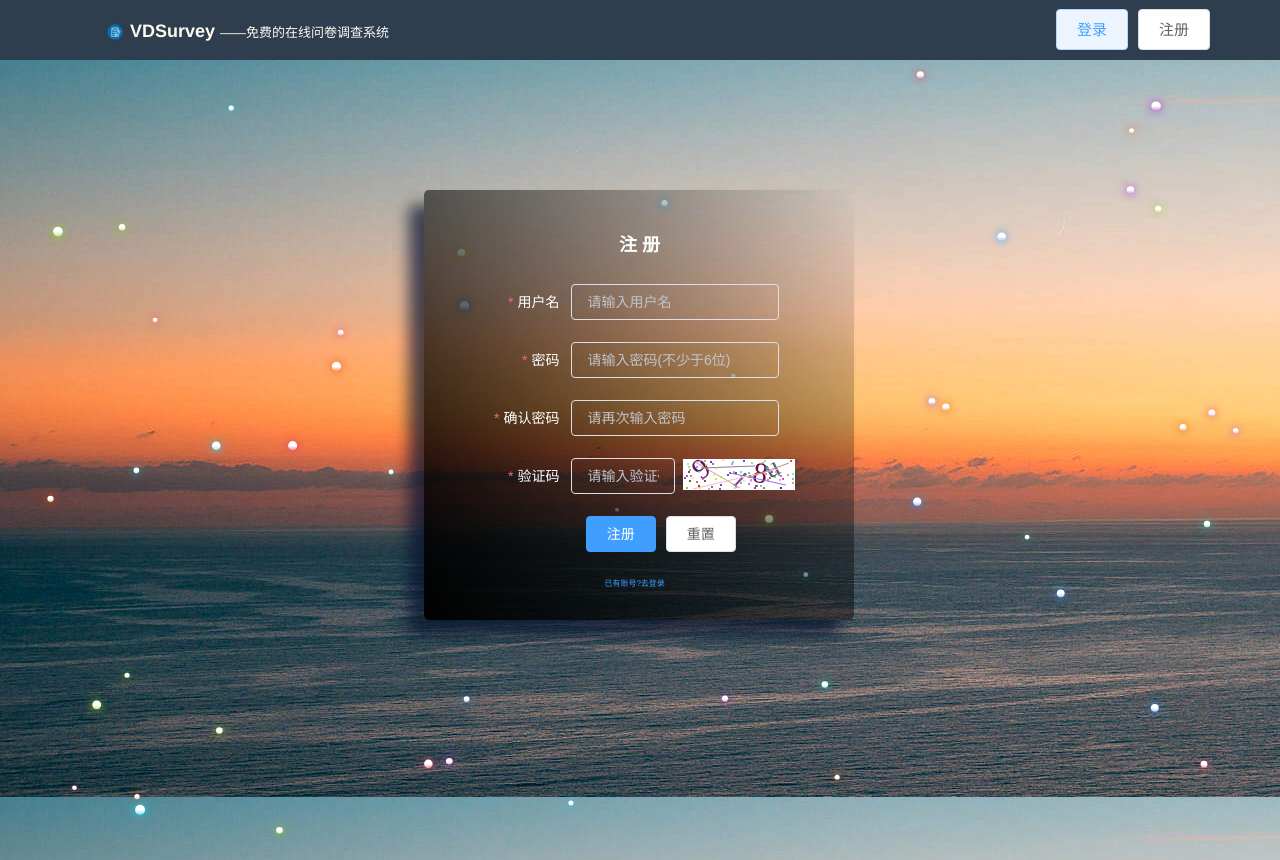
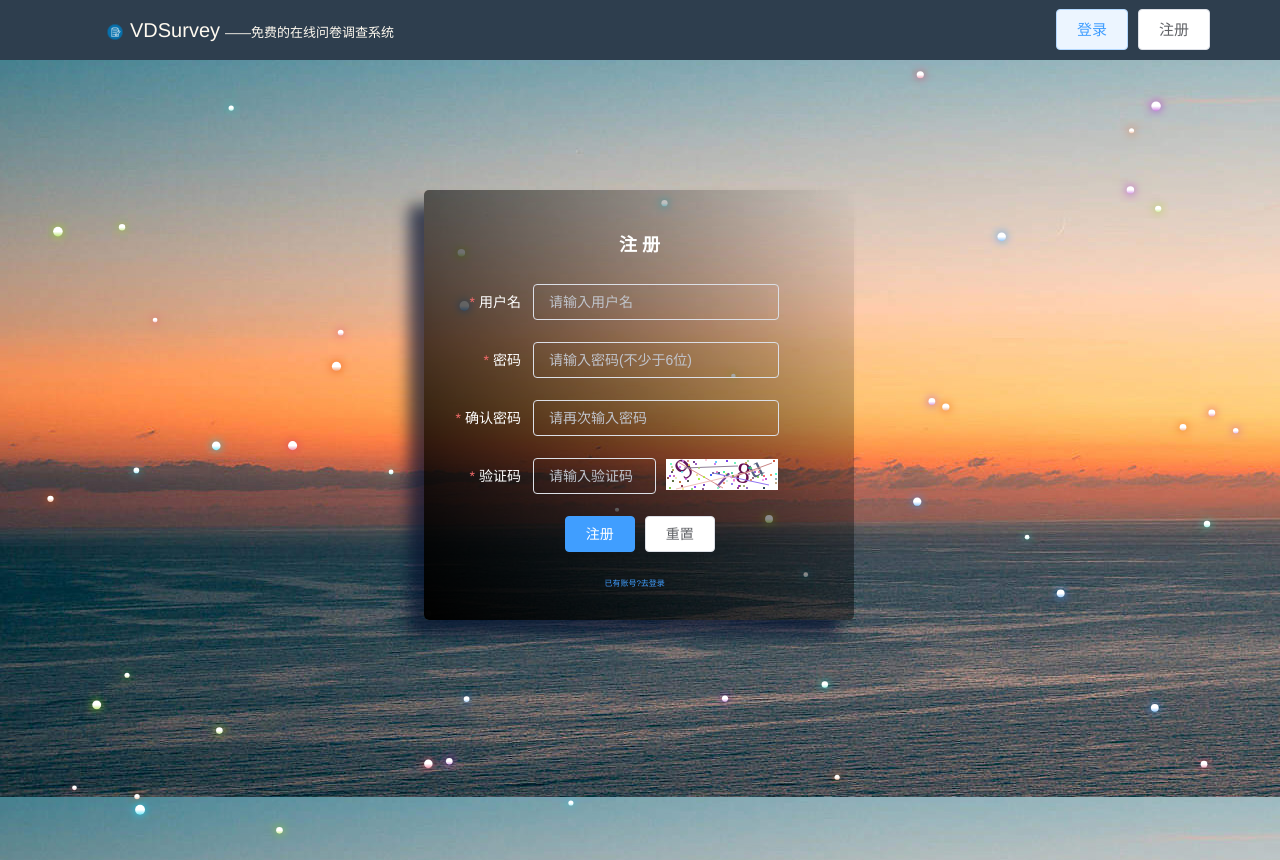
Before and after one commit to SokachH/questionnaire-sys, a Vue app in the folder qs-frontend/: page /register in a window 1280 px wide. Built offline with nearby package versions, Linux system fonts and the light colour scheme; no server answers; what vue-clipboard2 would draw is missing.

Commit message:
fix style bug

```diff
--- a/qs-frontend/src/components/Login.vue
+++ b/qs-frontend/src/components/Login.vue
@@ -9,11 +9,11 @@
         <el-form ref="loginForm" :rules="rules" :model="loginForm">
           <el-form-item prop="username">
             <el-input
+              class="login_input"
               @keyup.enter.native="login('loginForm')"
               icon="el-icon-search"
               placeholder="请输入用户名"
               v-model="loginForm.username"
-              class="input_style"
             >
               <i class="el-icon-user" slot="prefix"> </i>
             </el-input>
@@ -22,9 +22,9 @@
             <el-input
               @keyup.enter.native="login('loginForm')"
               placeholder="请输入密码"
-              class="input_style"
               v-model="loginForm.password"
               show-password
+              class="login_input"
             >
               <i class="el-icon-key" slot="prefix"> </i>
             </el-input>
@@ -33,6 +33,7 @@
             <el-row :span="24">
               <el-col :span="13">
                 <el-input
+                  class="login_input"
                   v-model="loginForm.code"
                   auto-complete="off"
                   placeholder="请输入验证码"
@@ -327,7 +328,7 @@ export default {
 </script>
 
 
-<style>
+<style scoped>
 .login {
   position: absolute;
   width: 100%;
@@ -385,7 +386,9 @@ export default {
   width: 100%;
   overflow: hidden;
 }
-.el-input__inner {
+/* .login_input .el-input__inner { */
+/* .login_input>>>el-input { */
+.login_input >>> .el-input__inner {
   background-color: transparent;
   color: cornsilk;
 }
--- a/qs-frontend/src/components/Register.vue
+++ b/qs-frontend/src/components/Register.vue
@@ -16,15 +16,17 @@
           label-width="100px"
           class="demo-registeForm"
         >
-          <el-form-item prop="username" label="用户名">
+          <el-form-item prop="username" label="用户名" class="regist_form">
             <el-input
+              class="regist_input"
               @keyup.enter.native="Register('registerForm')"
               v-model="registerForm.username"
               placeholder="请输入用户名"
             ></el-input>
           </el-form-item>
-          <el-form-item label="密码" prop="pass">
+          <el-form-item label="密码" prop="pass" class="regist_form">
             <el-input
+              class="regist_input"
               @keyup.enter.native="Register('registerForm')"
               v-model="registerForm.pass"
               autocomplete="off"
@@ -33,8 +35,9 @@
             >
             </el-input>
           </el-form-item>
-          <el-form-item label="确认密码" prop="checkPass">
+          <el-form-item label="确认密码" prop="checkPass" class="regist_form">
             <el-input
+              class="regist_input"
               @keyup.enter.native="Register('registerForm')"
               v-model="registerForm.checkPass"
               autocomplete="off"
@@ -43,10 +46,11 @@
             >
             </el-input>
           </el-form-item>
-          <el-form-item label="验证码" prop="code">
+          <el-form-item label="验证码" prop="code" class="regist_form">
             <el-row :span="24">
               <el-col :span="12">
                 <el-input
+                  class="regist_input"
                   @keyup.enter.native="Register('registerForm')"
                   v-model="registerForm.code"
                   autocomplete="off"
@@ -364,7 +368,7 @@ export default {
 };
 </script>
 
-<style>
+<style scoped>
 .register {
   position: absolute;
   width: 100%;
@@ -397,7 +401,7 @@ export default {
     rgb(0, 0, 0) 100%
   );
 }
-.el-form-item__label {
+.regist_form >>> .el-form-item__label {
   color: #ffffff;
 }
 .el-form {
@@ -429,4 +433,8 @@ export default {
 .login_code {
   height: 20px;
 }
+.regist_input >>> .el-input__inner {
+  background-color: transparent;
+  color: cornsilk;
+}
 </style>
```
